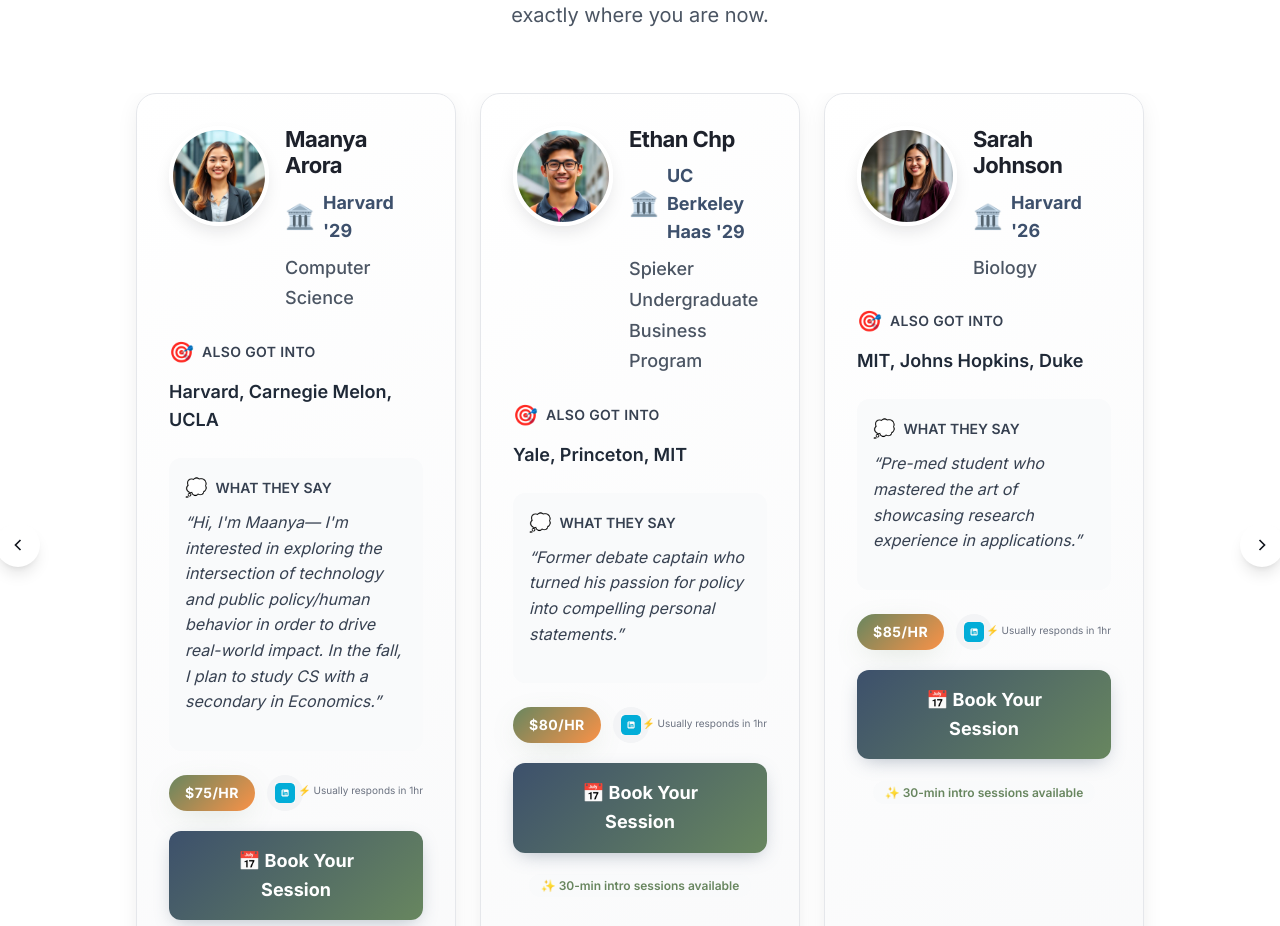
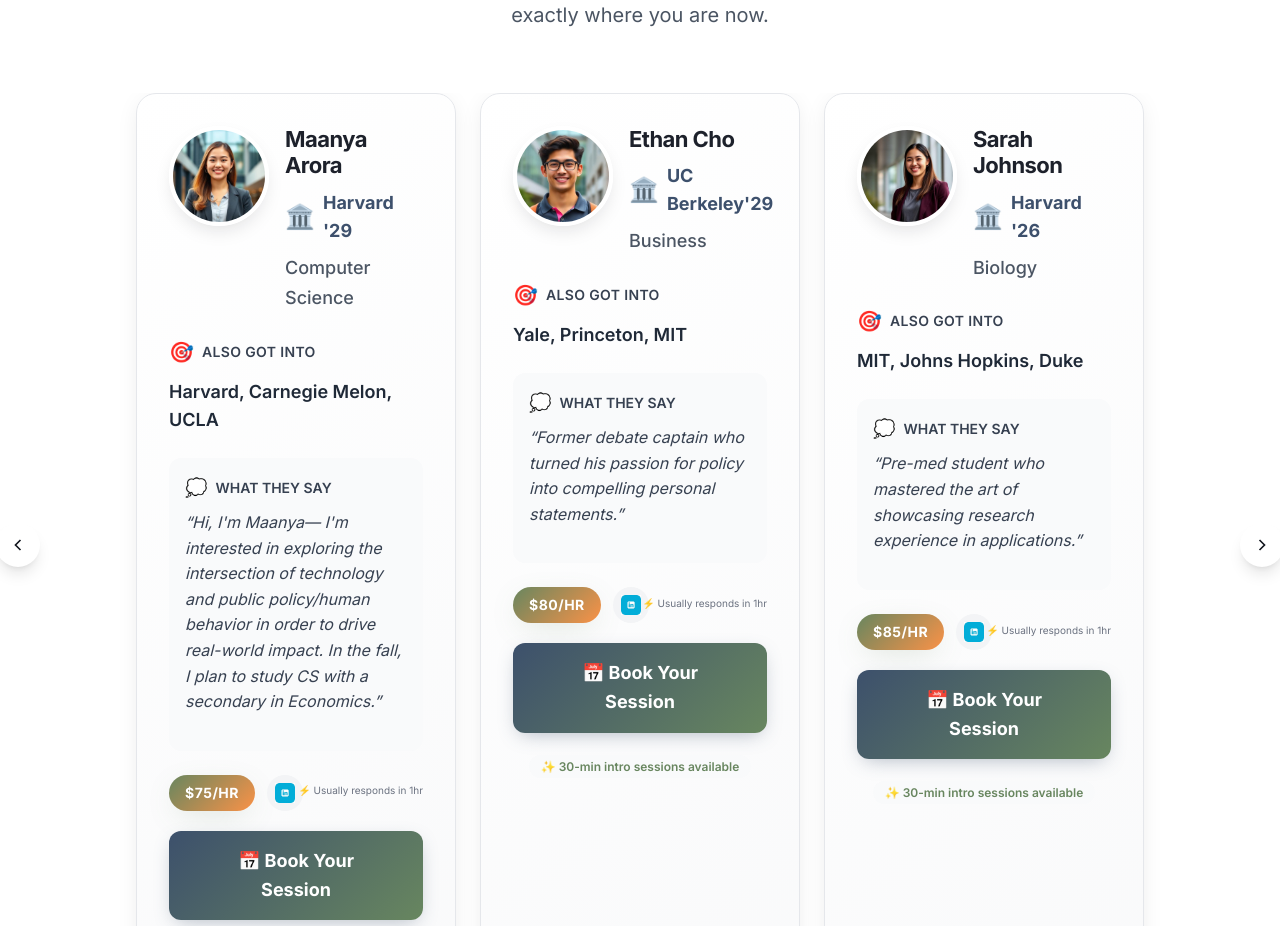
Before and after one commit to Nimal-s-Private-Projects/peer-mentor-admissions-pathway, a React (Vite) app: page / in a window 1280 px wide. Shown: the part 1642-2568 px from the top of the page. Built offline with nearby package versions, Linux system fonts and the light colour scheme.

Commit message:
Code edited in Lovable Code Editor
Edited UI in Lovable

```diff
--- a/src/components/CounselorCarousel.tsx
+++ b/src/components/CounselorCarousel.tsx
@@ -20,9 +20,9 @@ const CounselorCarousel = () => {
       bookingUrl: "https://calendly.com/periasamynimal/30min"
     },
     {
-      name: "Ethan Chp",
-      school: "UC Berkeley Haas '29",
-      major: "Spieker Undergraduate Business Program",
+      name: "Ethan Cho",
+      school: "UC Berkeley'29",
+      major: "Business",
       admits: "Yale, Princeton, MIT",
       blurb: "Former debate captain who turned his passion for policy into compelling personal statements.",
       rate: "$80/hr",
```
